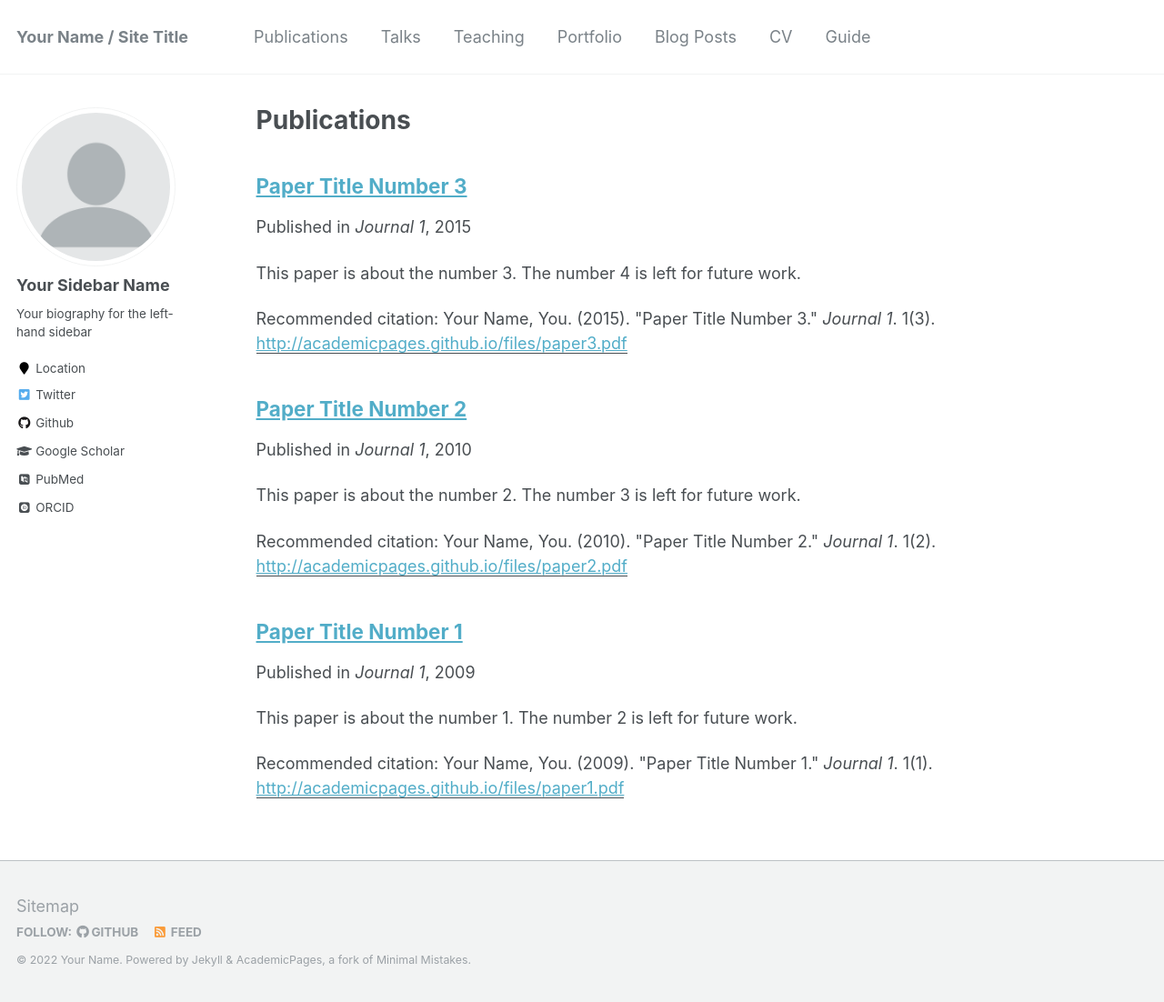
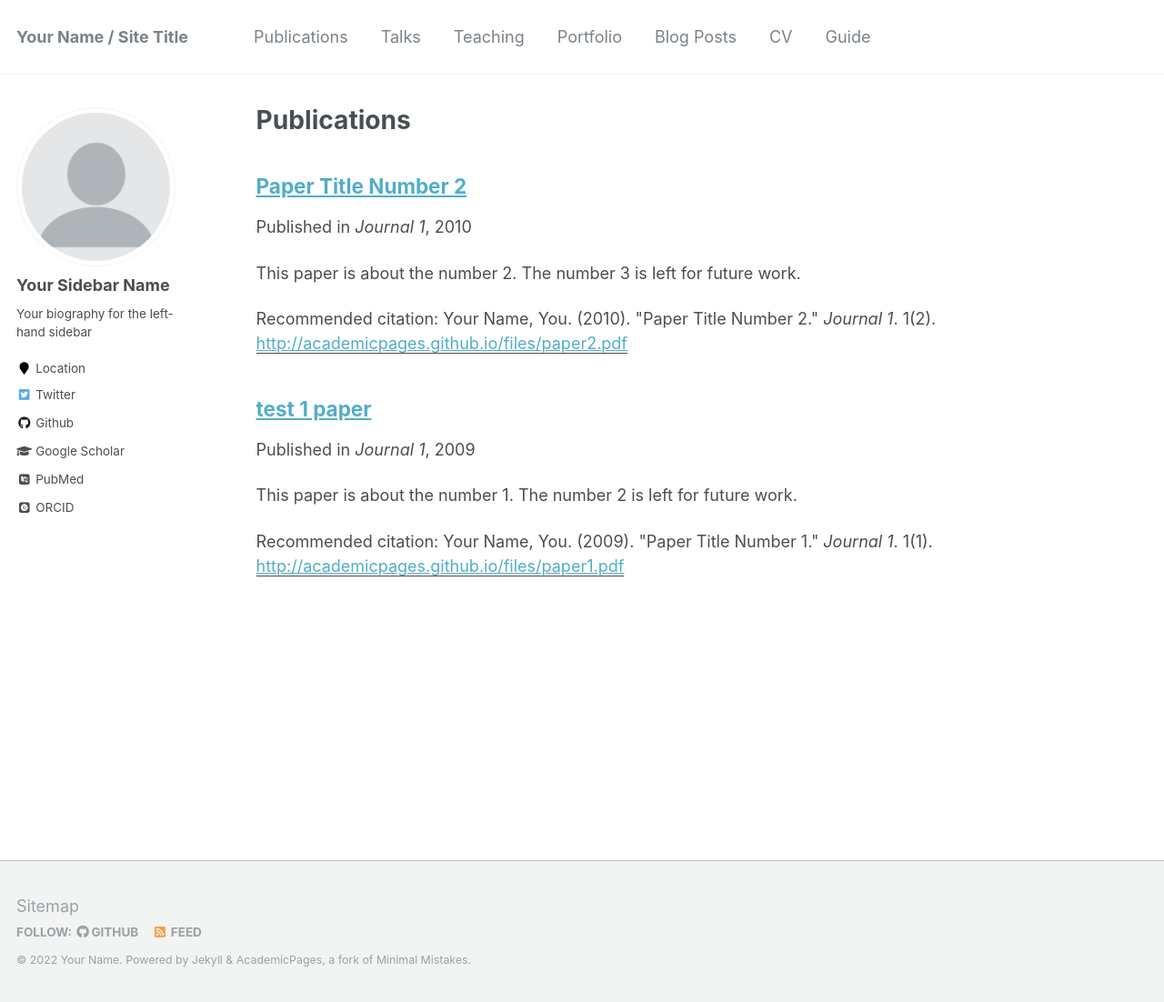
Before and after one commit to 7-Z-7/7-Z-7.github.io, a Jekyll site: the page built from _pages/publications.md, in a window 1280 px wide and 1102 px high. Shown: the whole window at 91% size. Built offline with Jekyll 4.4.1, drawn with Linux system fonts in a browser that asks for light colours; some web fonts are replaced.

Commit message:
test-change

```diff
--- a/_publications/2009-10-01-paper-title-number-1.md
+++ b/_publications/2009-10-01-paper-title-number-1.md
@@ -1,5 +1,5 @@
 ---
-title: "Paper Title Number 1"
+title: "test 1 paper"
 collection: publications
 permalink: /publication/2009-10-01-paper-title-number-1
 excerpt: 'This paper is about the number 1. The number 2 is left for future work.'
--- a/_publications/2015-10-01-paper-title-number-3.md
+++ /dev/null
@@ -1,15 +0,0 @@
----
-title: "Paper Title Number 3"
-collection: publications
-permalink: /publication/2015-10-01-paper-title-number-3
-excerpt: 'This paper is about the number 3. The number 4 is left for future work.'
-date: 2015-10-01
-venue: 'Journal 1'
-paperurl: 'http://academicpages.github.io/files/paper3.pdf'
-citation: 'Your Name, You. (2015). &quot;Paper Title Number 3.&quot; <i>Journal 1</i>. 1(3).'
----
-This paper is about the number 3. The number 4 is left for future work.
-
-[Download paper here](http://academicpages.github.io/files/paper3.pdf)
-
-Recommended citation: Your Name, You. (2015). "Paper Title Number 3." <i>Journal 1</i>. 1(3).
```
